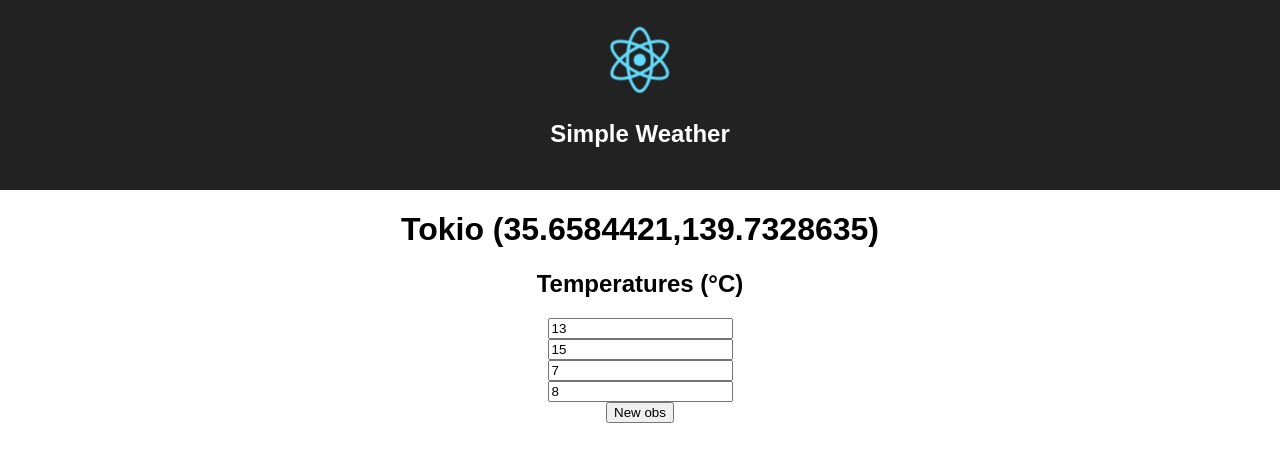
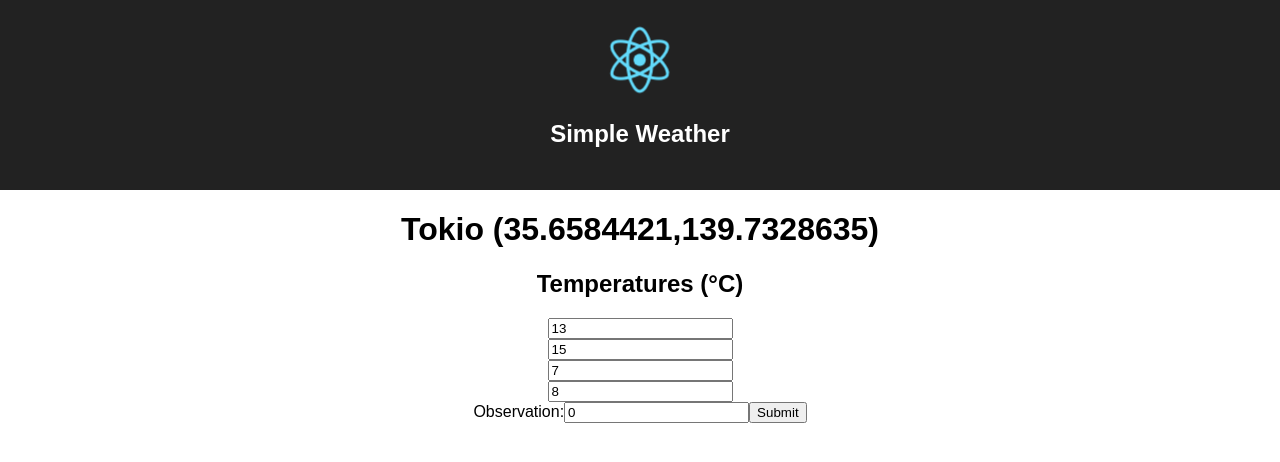
Before and after one commit to SovietLada/SimpleWeather, a React (Create React App) app: page / in a window 1280 px wide. Shown: the top 462 px of the page. Built offline with nearby package versions, Linux system fonts and the light colour scheme.

Commit message:
Input logic + parsing

```diff
--- a/src/App.js
+++ b/src/App.js
@@ -14,22 +14,52 @@ class App extends Component {
         { id: 2, temperature: 15 },
         { id: 3, temperature: 7 },
         { id: 4, temperature: 8 }
-      ]
+      ],
+      value: 0
     };
     // This binding is necessary to make `this` work in the callback
-    this.handleClick = this.handleClick.bind(this);
+    // this.handleClick = this.handleClick.bind(this);
+    this.handleChange = this.handleChange.bind(this);
+    this.handleSubmit = this.handleSubmit.bind(this);
   }
 
-  handleClick() {
+  handleChange(event) {
     this.setState(
-
+      {value: parseInt(event.target.value, 10)}
     );
   }
+
+  // TODO: check uid generation for this
+  handleSubmit(event) {
+    const modified = this.state.weatherObservations;
+    modified.push(
+      { id: this.state.weatherObservations.length + 1, temperature: this.state.value }
+    );
+    this.setState(
+      {weatherObservations: modified}
+    );
+    alert('A observation was submitted: ' + this.state.value);
+    event.preventDefault();
+  }
+
+  // TODO: check uid generation for this
+  /*
+  handleClick() {
+    const modified = this.state.weatherObservations;
+    modified.push(
+      { id: this.state.weatherObservations.length + 1, temperature: -1 }
+    );
+    this.setState(
+      {weatherObservations: modified}
+    );
+  }
+  */
 
   componentWillMount() {
     // ...
   }
 
+  /*
   handleChange = (event, id) => {
     const modified = this.state.weatherObservations;
     modified.map(obs => {
@@ -38,8 +68,11 @@ class App extends Component {
       }
       return obs;
     });
-    this.setState({weatherObservations: modified});
+    this.setState(
+      {weatherObservations: modified}
+    );
   }
+  */
 
   render() {
     return (
@@ -50,7 +83,7 @@ class App extends Component {
         </header>
         <h1>Tokio (35.6584421,139.7328635)</h1>
         <h2>Temperatures (°C)</h2>
-        {this.state.weatherObservations.length === 0 && <p>Ei havaintoja</p>}
+        {this.state.weatherObservations.length === 0 && <p>No observations</p>}
         {
           this.state.weatherObservations.map(
             obs =>
@@ -60,7 +93,13 @@ class App extends Component {
             handleChange={this.handleChange}
             />
           )}
-          <button onClick={this.handleClick}>New obs</button>
+          <form onSubmit={this.handleSubmit}>
+            <label>
+            Observation:
+            <input type="number" value={parseInt(this.state.value, 10)} onChange={this.handleChange} />
+          </label>
+          <input type="submit" value="Submit" />
+        </form>
         </div>
       );
     }
```
